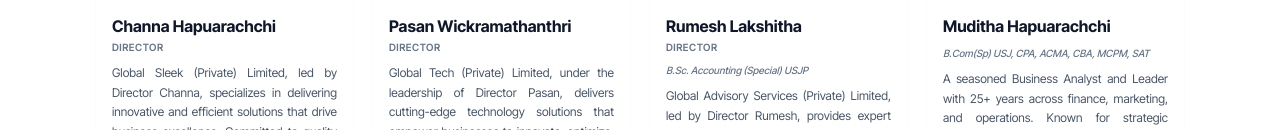
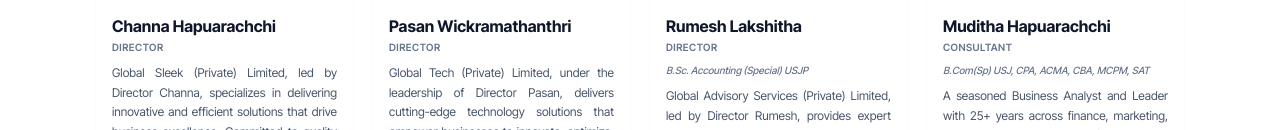
Before and after one commit to Global-Dev2026/GlobalCooperation, a Next.js app: page / in a window 1280 px wide. Shown: the part 8507-8637 px from the top of the page. Built offline with nearby package versions, Linux system fonts and the light colour scheme.

Commit message:
Introduce BoardOfDirectors component with responsive design and add corresponding board member data to constants.

```diff
--- a/components/sections/BoardOfDirectors.tsx
+++ b/components/sections/BoardOfDirectors.tsx
@@ -107,6 +107,7 @@
                       )}
                     </div>
                     {/* LinkedIn icon */}
+                    {member.linkedin && !['', '#'].includes(member.linkedin) && (
                       <a
                         href={member.linkedin}
                         target="_blank"
@@ -116,6 +117,7 @@
                       >
                         <Linkedin className="w-3.5 h-3.5 text-slate-700" />
                       </a>
+                    )}
                   </div>
                   <p className={`text-[11px] text-slate-500 leading-relaxed mt-1 ${expandedIds.has(member.id) ? '' : 'line-clamp-2'}`}>
                     {member.bio}
@@ -141,6 +143,7 @@
                     sizes="(max-width: 768px) 100vw, (max-width: 1024px) 33vw, 25vw"
                   />
                   {/* LinkedIn Icon */}
+                  {member.linkedin && !['', '#'].includes(member.linkedin) && (
                     <a
                       href={member.linkedin}
                       target="_blank"
@@ -150,6 +153,7 @@
                     >
                       <Linkedin className="w-3.5 h-3.5 text-slate-900" />
                     </a>
+                  )}
                 </div>
 
                 {/* Member Info */}
--- a/lib/constants.ts
+++ b/lib/constants.ts
@@ -476,7 +476,7 @@
     education: "",
     bio: "A growth-driven leader overseeing the marketing division, specializing in the import and distribution of high-quality hardware accessories. With a focus on strategic market positioning and supply chain excellence, he plays a key role in expanding the company's product portfolio and market reach.",
     image: "/images/directers/suranga.png",
-    linkedin: "#",
+    linkedin: "",
   },
   {
     id: "rashmika",
@@ -517,7 +517,7 @@
   {
     id: "muditha",
     name: "Muditha Hapuarachchi",
-    position: "",
+    position: "Consultant",
     education: "B.Com(Sp) USJ, CPA, ACMA, CBA, MCPM, SAT",
     bio: "A seasoned Business Analyst and Leader with 25+ years across finance, marketing, and operations. Known for strategic foresight, innovative solutions, and driving growth by uniting diverse functions and challenging conventions to create sustainable competitive advantage",
     image: "/images/directers/muditha.png",
```
Lines whose indentation alone changed are shown as unchanged.
